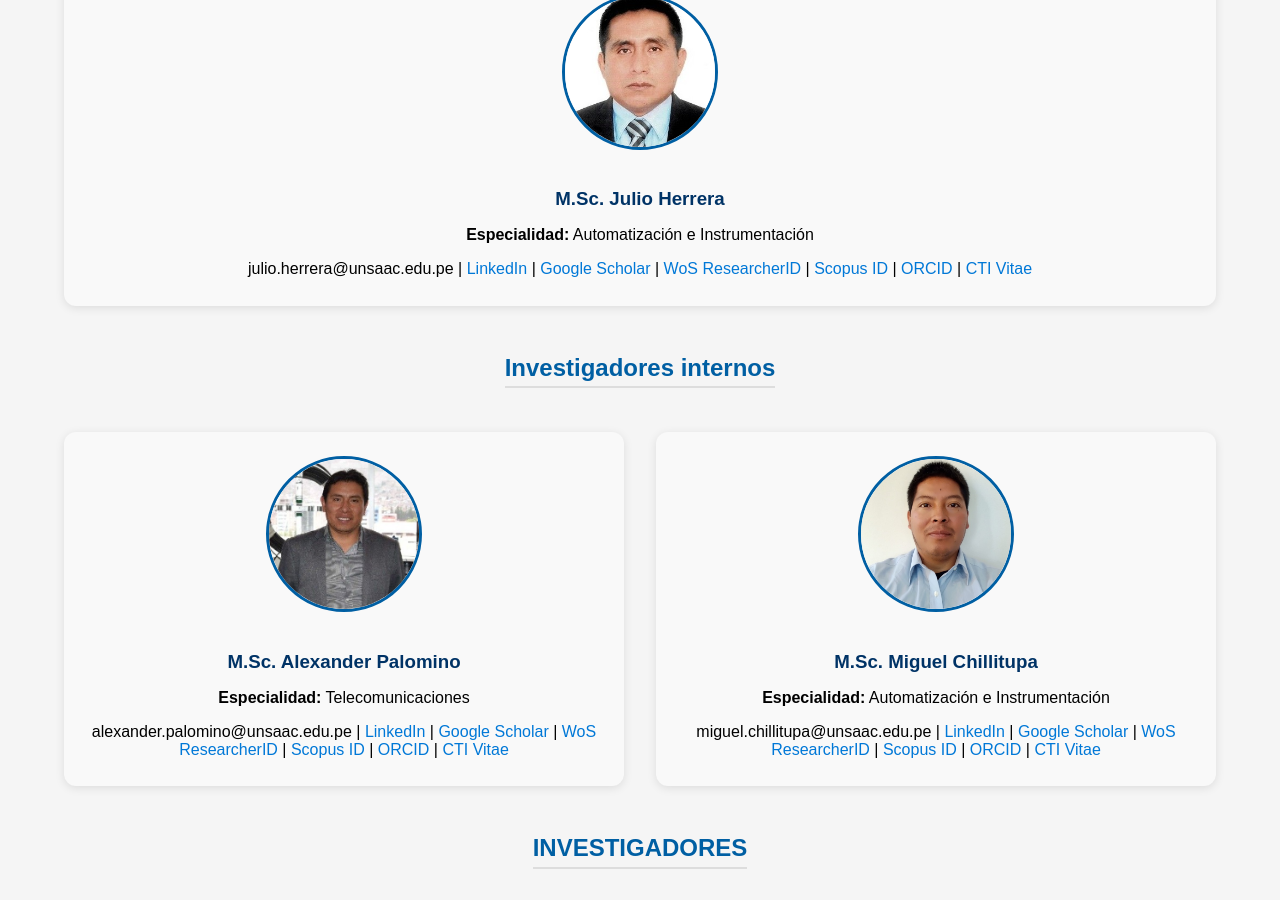
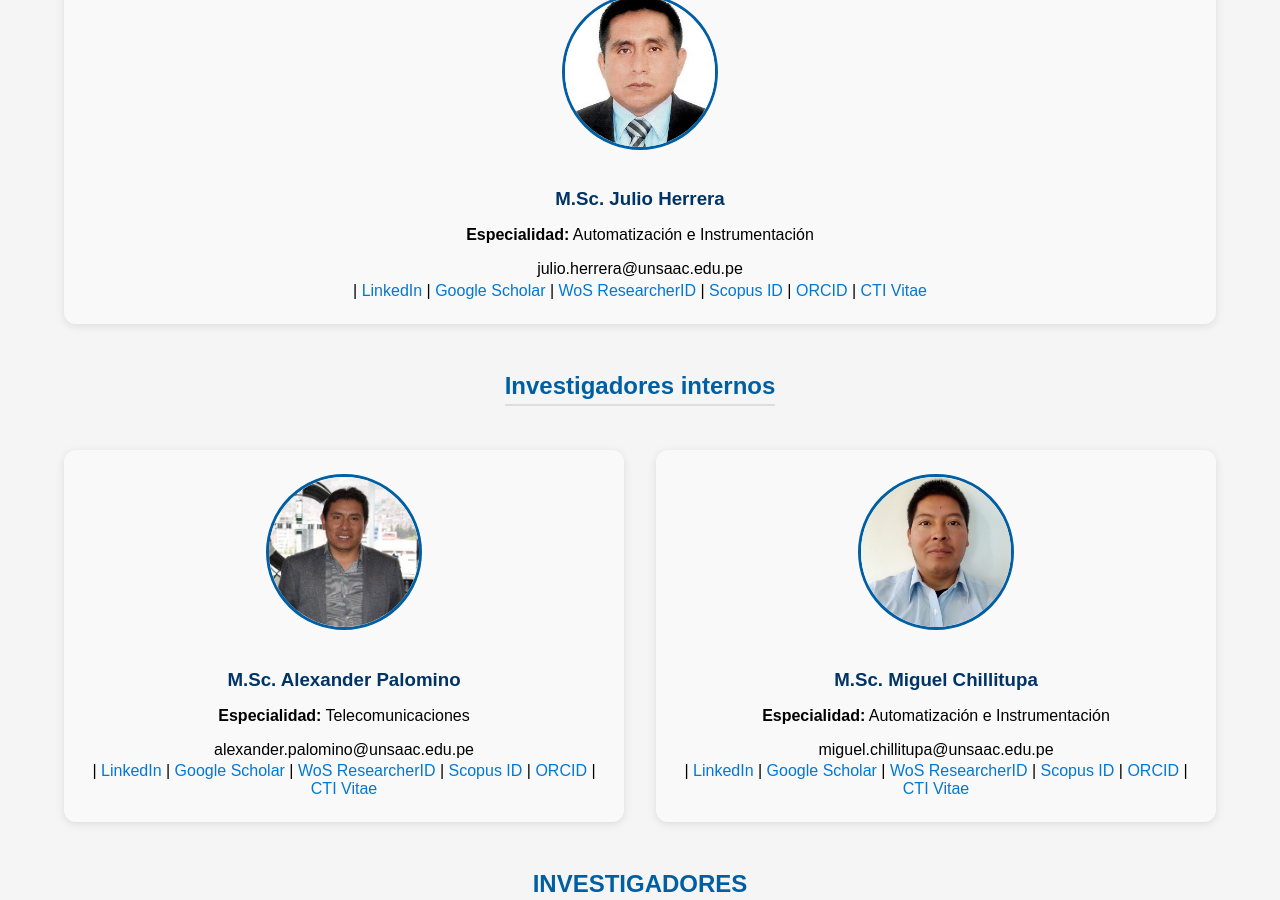
Before and after one commit to laboratoriotesla-unsaac/laboratoriotesla-unsaac.github.io, a Jekyll site: the page built from members.html, in a window 1280 px wide and 900 px high, scrolled down 1003 px. Built offline with Jekyll 4.4.1, drawn with Linux system fonts in a browser that asks for light colours.

Commit message:
Actualizar con

```diff
--- a/members.html
+++ b/members.html
@@ -89,7 +89,7 @@ title: Miembros del Laboratorio TESLA - UNSAAC
       <h3>M.Sc. Julio Herrera</h3>
       <p><strong>Especialidad:</strong> Automatización e Instrumentación</p>
       <ul class="member-links">
-        <li> julio.herrera@unsaac.edu.pe
+        <li> julio.herrera@unsaac.edu.pe </li>
         | <a href="https://www.linkedin.com/in/julio-cesar-herrera-0b0a83105/">LinkedIn</a>
         | <a href="https://scholar.google.com/citations?user=MCN0onQAAAAJ&hl=es&oi=ao">Google Scholar</a>
         | <a href="#">WoS ResearcherID</a>
@@ -112,7 +112,7 @@ title: Miembros del Laboratorio TESLA - UNSAAC
       <h3>M.Sc. Alexander Palomino</h3>
       <p><strong>Especialidad:</strong> Telecomunicaciones</p>
       <ul class="member-links">
-        <li> alexander.palomino@unsaac.edu.pe
+        <li> alexander.palomino@unsaac.edu.pe </li>
         | <a href="https://www.linkedin.com/in/alexander-palomino-lopez-0262827b/">LinkedIn</a>
         | <a href="#">Google Scholar</a>
         | <a href="#">WoS ResearcherID</a>
@@ -129,7 +129,7 @@ title: Miembros del Laboratorio TESLA - UNSAAC
       <h3>M.Sc. Miguel Chillitupa</h3>
       <p><strong>Especialidad:</strong> Automatización e Instrumentación</p>
       <ul class="member-links">
-        <li> miguel.chillitupa@unsaac.edu.pe
+        <li> miguel.chillitupa@unsaac.edu.pe</li>
         | <a href="#">LinkedIn</a>
         | <a href="#">Google Scholar</a>
         | <a href="#">WoS ResearcherID</a>
```
